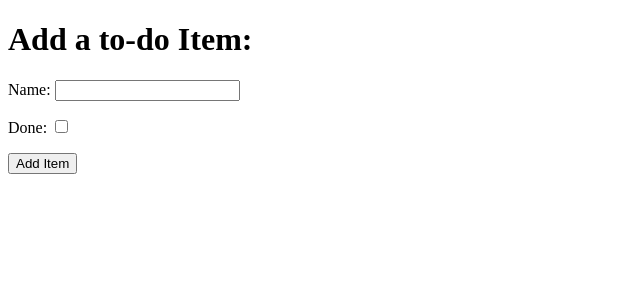
After one commit to RoyoftheRavers/ci-fsf-hello-django, a Django app: page /add in a window 1280 px wide. The commit adds this page. Shown: the top 300 px of the page, without its empty margins (0-640 px from the left). Run offline with Django 3.2, Linux system fonts and the light colour scheme.

Commit message:
Creating data feature added and Rendering data

```diff
--- a/django_todo/urls.py
+++ b/django_todo/urls.py
@@ -15,10 +15,11 @@ Including another URLconf
 """
 from django.contrib import admin
 from django.urls import path
-from todo.views import get_todo_list
+from todo.views import get_todo_list, add_item
 
 
 urlpatterns = [
     path('admin/', admin.site.urls),
-    path('', get_todo_list, name='get_todo_list')
+    path('', get_todo_list, name='get_todo_list'),
+    path('add', add_item, name='add')
 ]
--- a/todo/models.py
+++ b/todo/models.py
@@ -1,4 +1,5 @@
 from django.db import models
+
 
 # Create your models here.
 class Item(models.Model):
--- /dev/null
+++ b/todo/templates/todo/add_item.html
@@ -0,0 +1,31 @@
+<!DOCTYPE html>
+<html lang="en">
+<head>
+    <meta charset="UTF-8">
+    <meta name="viewport" content="width=device-width, initial-scale=1.0">
+    <title>Document</title>
+</head>
+<body>
+    <h1>Add a to-do Item:</h1>
+    <form method="POST" action="add">
+        {% csrf_token %}
+        <div>
+            <p>
+                <label for="id_name">Name: </label>
+                <input type="text" id="id_name" name="item_name"/>
+            </p>
+        </div>
+        <div>
+            <p>
+                <label for="id_done">Done: </label>
+                <input type="checkbox" id="id_done" name="done"/>
+            </p>
+        </div>
+        <div>
+            <p>
+            <button type="submit">Add Item</button>
+            </p>
+        </div>
+    </form>
+</body>
+</html>
--- a/todo/views.py
+++ b/todo/views.py
@@ -1,6 +1,21 @@
-from django.shortcuts import render
+from django.shortcuts import render, redirect
+from .models import Item
 
 
 # Create your views here.
 def get_todo_list(request):
-    return render(request, 'todo/todo_list.html')
+    items = Item.objects.all()
+    context = {
+        "items": items
+    }
+    return render(request, 'todo/todo_list.html', context)
+
+
+def add_item(request):
+    if request.method == 'POST':
+        name = request.POST.get('item_name')
+        done = 'done' in request.POST
+        Item.objects.create(name=name, done=done)
+
+        return render(request, 'todo/add_item.html')
+    return render(request, 'todo/add_item.html')
```
Also changed, not shown: todo/templates/todo/todo_list.html (+14 -0 lines), db.sqlite3.
